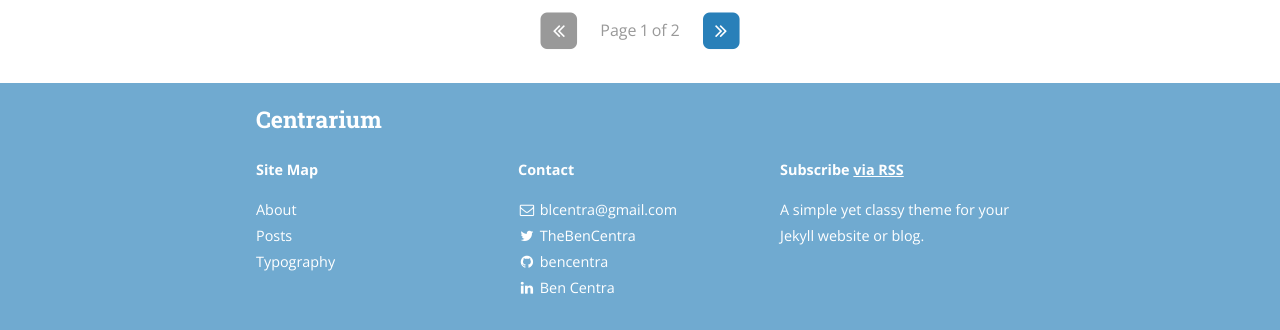
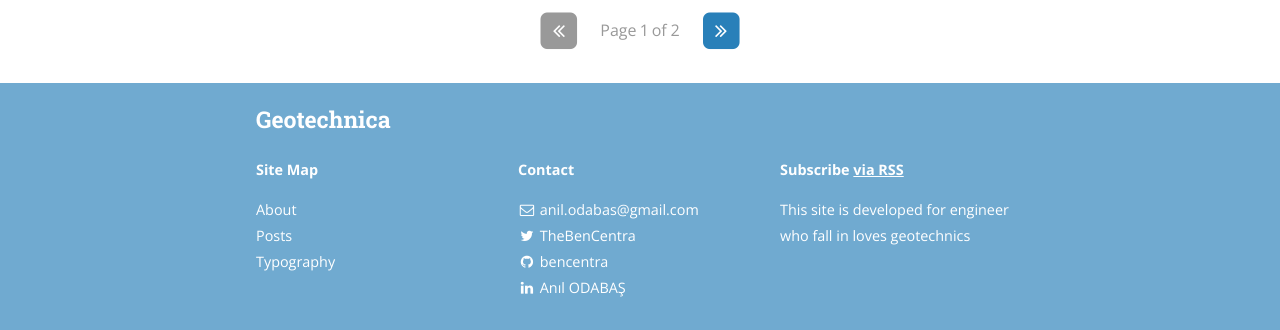
Before and after one commit to geotechnica/geotechnica.github.io, a Jekyll site: the page built from index.html, in a window 1280 px wide and 900 px high, scrolled down 1275 px. Shown: the part 567-897 px from the top of the window. Built offline with Jekyll 4.4.1, drawn with Linux system fonts in a browser that asks for light colours; nearby versions of some CDN libraries; the list of posts is cut into pages by our own code; some of the changed text lies outside the part shown.

Commit message:
Update _config.yml

```diff
--- a/_config.yml
+++ b/_config.yml
@@ -9,12 +9,12 @@ exclude:
   - "/vendor/"
 
 # Site settings
-title: Centrarium
-subtitle: "A simple yet classy theme for your Jekyll website or blog"
-email: blcentra@gmail.com
-name: Ben Centra
+title: Geotechnica
+subtitle: "Another way to share Geotechnic"
+email: anil.odabas@gmail.com
+name: Anıl ODABAŞ
 description: >
-  A simple yet classy theme for your Jekyll website or blog.
+  This site is developed for engineer who fall in loves geotechnics
 # Base URL of site (i.e. /blog). It should always start with a slash,
 # and never end with a slash. Set it to a blank value if hosting at the
 # root of your server.
@@ -81,26 +81,26 @@ social:
     username: TheBenCentra
     url: https://twitter.com/TheBenCentra
     desc: Follow me on Twitter
-    share: true
+    share: false
 
   - name: Facebook
     icon: facebook
     username: thebencentra
     url: ""
     desc: Friend me on Facebook
-    share: true
+    share: false
 
   - name: GitHub
     icon: github
     username: bencentra
-    url: https://github.com/bencentra
+    url: https://github.com/geotechnica
     desc: Fork me on GitHub
-    share: false
+    share: true
 
   - name: LinkedIn
     icon: linkedin
-    username: Ben Centra
-    url: https://www.linkedin.com/pub/ben-centra/47/769/60a
+    username: Anıl ODABAŞ
+    url: https://www.linkedin.com/in/anilodabas/
     desc: Connect with me on LinkedIn
     share: true
 
@@ -109,7 +109,7 @@ social:
     username: ""
     url: ""
     desc: Add me to your Circles
-    share: true
+    share: false
 
   - name: YouTube
     icon: youtube
@@ -130,7 +130,7 @@ social:
     username: ""
     url: ""
     desc: Follow me on Pinterest
-    share: true
+    share: false
 
   - name: SoundCloud
     icon: soundcloud
@@ -179,7 +179,7 @@ social:
     username: ""
     url: ""
     desc: Share to Reddit
-    share: true
+    share: false
 
   - name: "Hacker News"
     icon: hacker-news
@@ -199,6 +199,6 @@ protocols:
 
     twitter_image: "/assets/logo.png"
 
-    os_repo: "https://github.com/bencentra/centrarium.com"
+    os_repo: "https://github.com/geotechnica/geotechnica.github.io"
     os_rcs_type: "git"
     os_src: "git@github.com:bencentra/centrarium.com.git"
```
